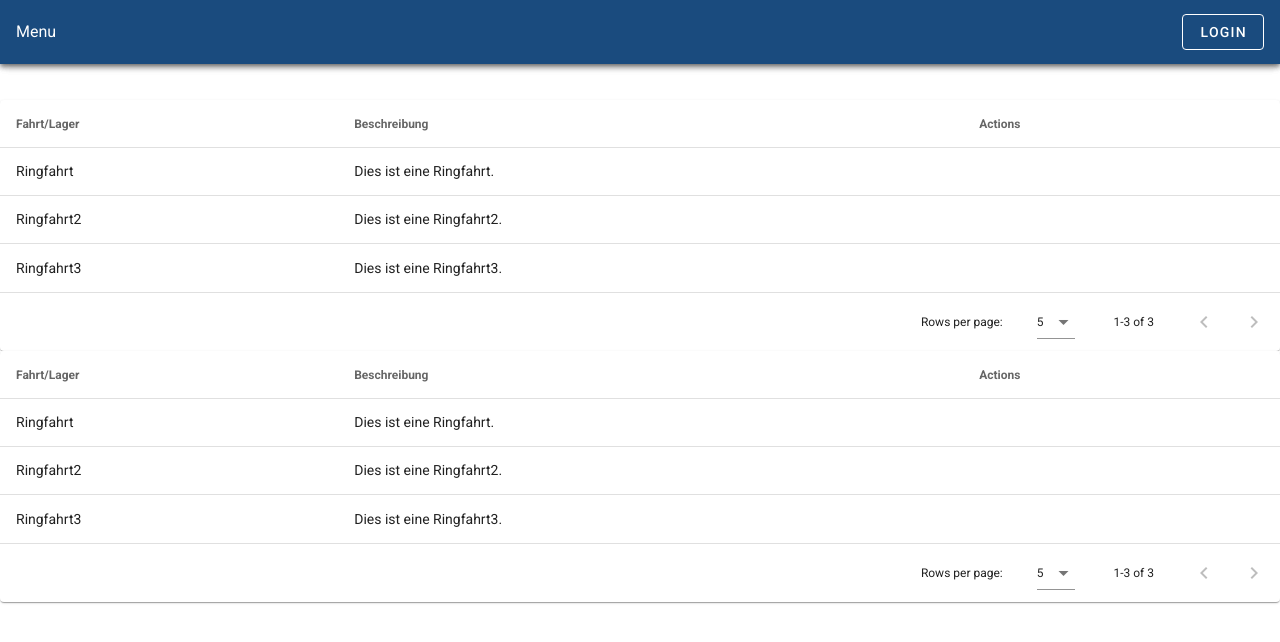
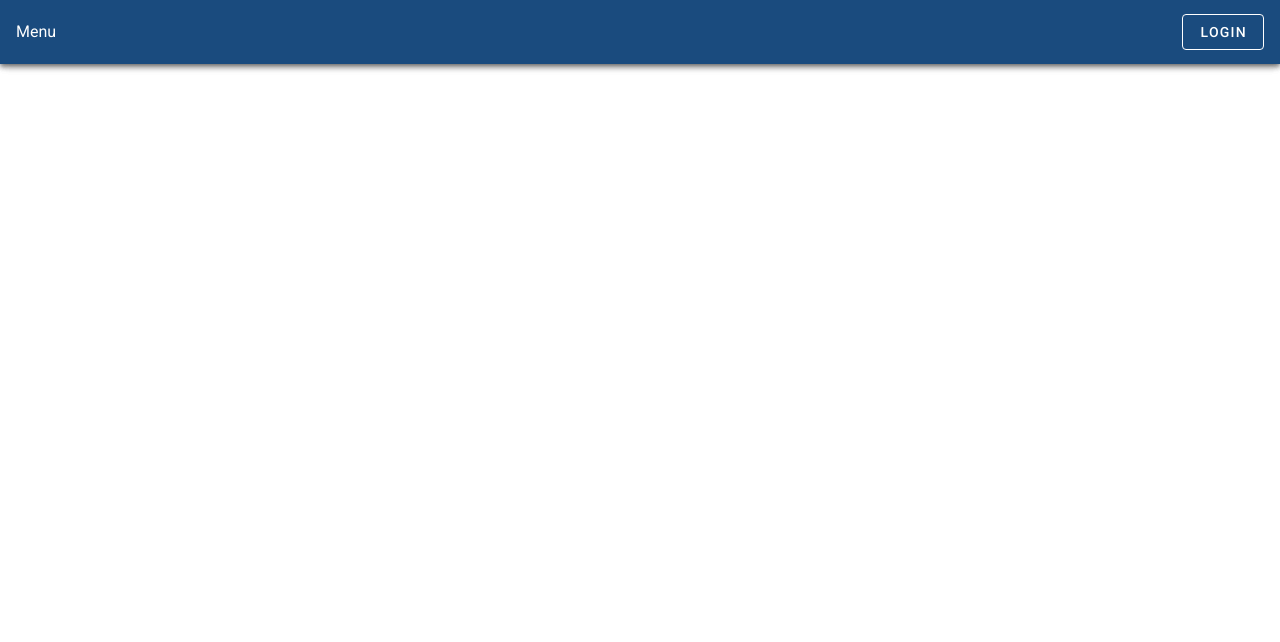
Before and after one commit to scout-tools/anmelde-tool, a Vue app in the folder frontend/: page / in a window 1280 px wide. Shown: the top 642 px of the page. Built offline with nearby package versions, Linux system fonts and the light colour scheme.

Commit message:
adds route for overview

```diff
--- a/frontend/src/router/index.js
+++ b/frontend/src/router/index.js
@@ -1,6 +1,7 @@
 import Vue from 'vue';
 import VueRouter from 'vue-router';
 import Main from '../views/Main.vue';
+import Overview from '../views/overview/Overview.vue';
 
 Vue.use(VueRouter);
 
@@ -9,6 +10,11 @@ const routes = [
     path: '/',
     name: 'Main',
     component: Main,
+  },
+  {
+    path: '/overview',
+    name: 'Overview',
+    component: Overview,
   },
   {
     path: '/login',
--- a/frontend/src/views/Main.vue
+++ b/frontend/src/views/Main.vue
@@ -11,19 +11,14 @@
         Login
       </v-btn>
     </v-app-bar>
-    <overview-card/>
     <router-view/>
   </v-app>
 </template>
 
 <script>
-import OverviewCard from './overview/Overview.vue';
 
 export default {
   name: 'Main',
-  components: {
-    OverviewCard,
-  },
 };
 </script>
 
```
